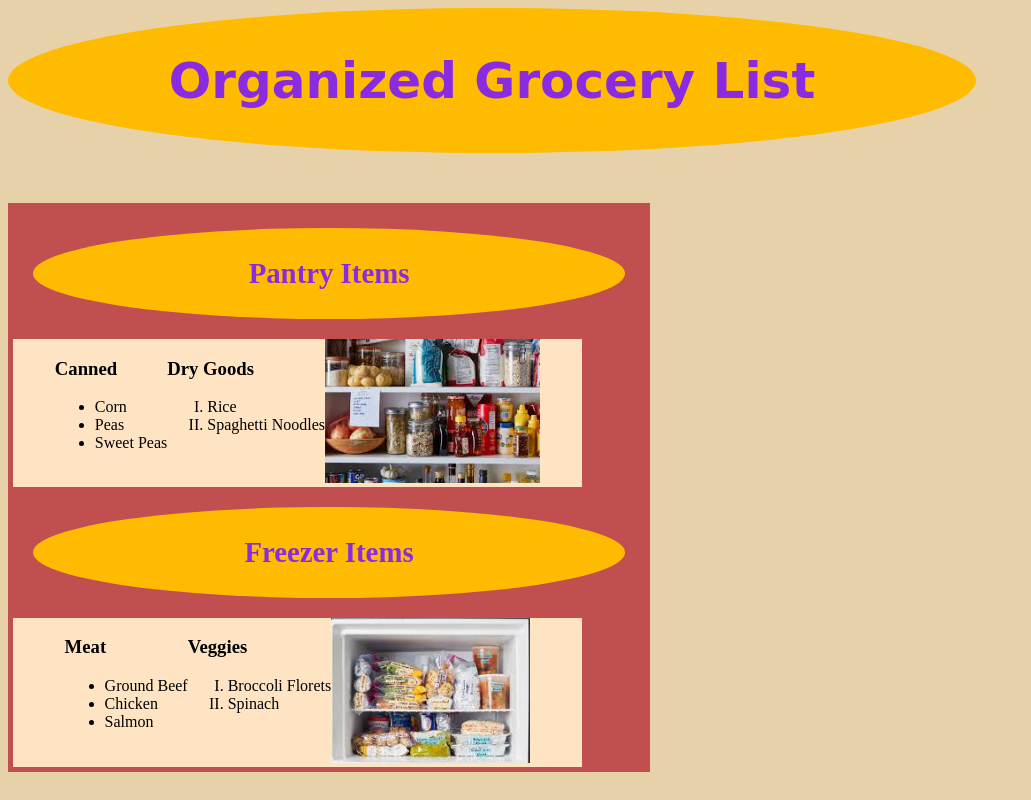
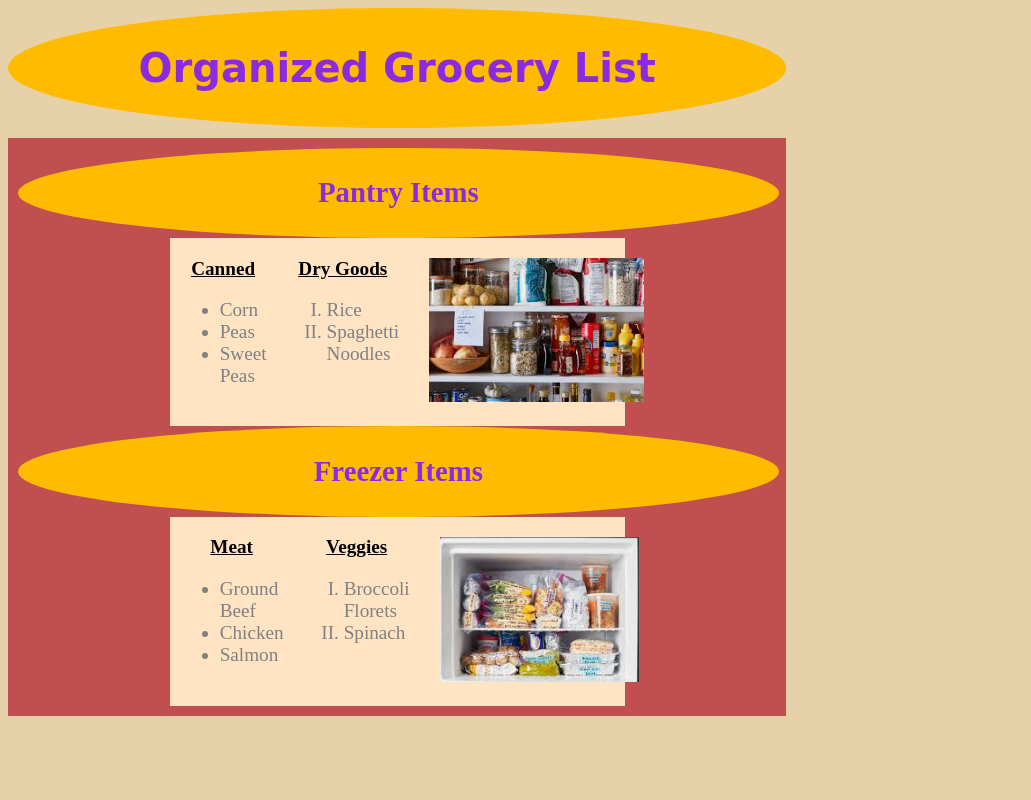
Before and after one commit to KanishaCarter/Unit1.GroceryListII, a plain HTML site: page index.html in a window 1280 px wide. Shown: the whole page, without its empty margins (0-1031 px from the left). Drawn offline with Linux system fonts and the light colour scheme.

Commit message:
adjusted css styling

```diff
--- a/style.css
+++ b/style.css
@@ -4,26 +4,25 @@ body {
 
 .header-container {
     background-color: rgb(255, 187, 0);
-    margin-bottom: 50px;
-    width: 75%;
+    margin-bottom: 10px;
+    width: 60%;
     text-align: center;
     padding: 10px;
-    border: 5px black;
     border-radius: 50%;
 }
 
 header {
     font-family: cursive;
     color: blueviolet;
-    font-size: 25px;
+    font-size: 20px;
 
 }
 
 .whole-pantry {
+    padding: 10px;
+    background-color: rgba(194, 78, 78, 0.986);
+    width: 60%;
     justify-content: center;
-    padding: 5px;
-    background-color: rgba(194, 78, 78, 0.986);
-    width: 50%;
 
 }
 
@@ -33,21 +32,44 @@ header {
     font-size: larger;
     padding: 5px;
     background-color:rgb(255, 187, 0);
-    border: black 10px;
     border-radius: 50%;
     text-align: center;
-    margin: 20px;
+    width: 99%;
 }
 
 .pantry-container {
-    justify-content: center;
-    width: 90%;
+    width: 60%;
     background-color: bisque;
-    border: 20px black;
+    margin-left: 20%;
 }
 
 .freezer-container {
-    justify-content: center;
-    width: 90%;
+    width: 60%;
     background-color: bisque;
+    margin-left: 20%;
 }
+
+img {
+    padding: 20px;
+}
+
+.canned {
+    align-items: center;
+}
+
+h3 {
+    text-align: center;
+    font-size: larger;
+    text-decoration: underline;
+}
+ul {
+    margin: 10px;
+    color: gray;
+    font-size: larger;
+}
+
+ol {
+    margin: 10px;
+    color: gray;
+    font-size: larger;
+}
```
